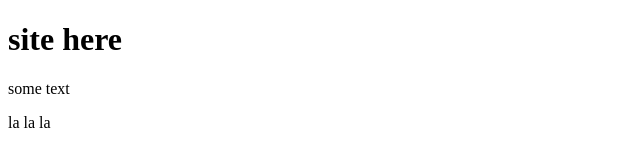
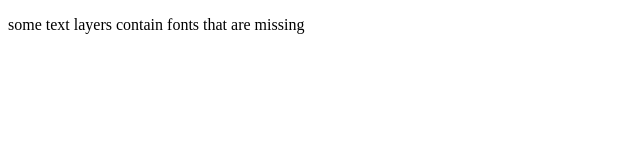
Before and after one commit to Ento1/site, a plain HTML site: page index.html in a window 1280 px wide. Shown: the whole page, without its empty margins (0-640 px from the left). Drawn offline with Linux system fonts and the light colour scheme.

Commit message:
third commit

```diff
--- a/index.html
+++ b/index.html
@@ -6,8 +6,6 @@
 	<Link rel="stylesheet" href="css/style.css">
 </head>
 <body>
-	<h1>site here</h1>
-	<p>some text</p>
-	<p>la la la</p>
+	<p>some text layers contain fonts that are missing</p>
 </body>
 </html>
```
